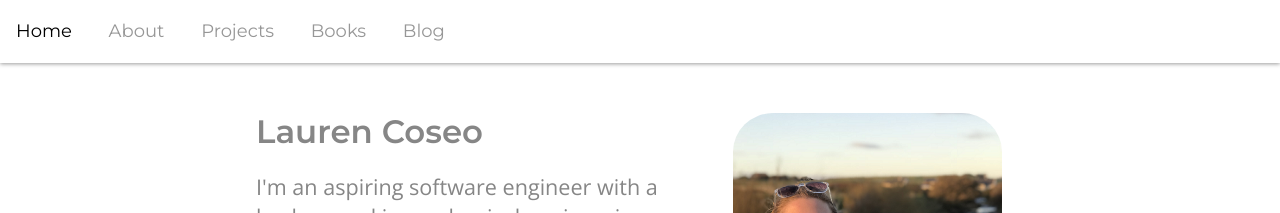
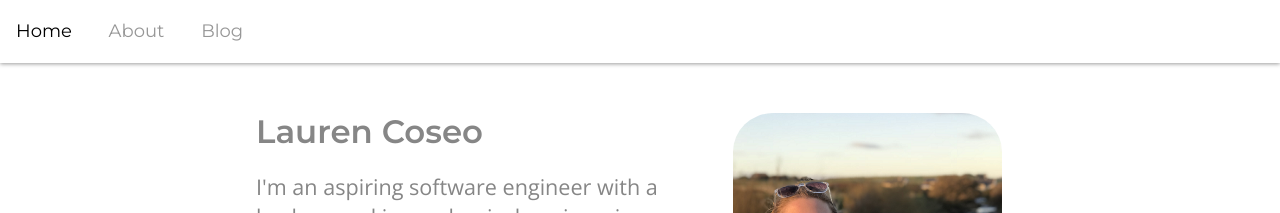
Before and after one commit to laurencoseo/laurencoseo.github.io, a Jekyll site: the page built from index.html, in a window 1280 px wide. Shown: the top 213 px of the page. Built offline with Jekyll 4.4.1, drawn with Linux system fonts in a browser that asks for light colours; nearby versions of some CDN libraries.

Commit message:
Update header.html

```diff
--- a/_includes/header.html
+++ b/_includes/header.html
@@ -5,8 +5,8 @@
             <div class="topnav" id="myTopnav">
                 <a href="/">Home</a>
                 <a href="/about">About</a>
-                <a href="/projects">Projects</a>
-                <a href="/books/2021">Books</a>
+<!--                 <a href="/projects">Projects</a>
+                <a href="/books/2021">Books</a> -->
                 <a href="https://medium.com/@laurencoseo" target="_blank">Blog</a>
                 <a href="javascript:void(0);" class="icon" onclick="openNav()">
                   <i class="fa fa-bars"></i></a>
@@ -18,9 +18,9 @@
                 <div class="overlay-content">
                     <a href="/">Home</a>
                     <a href="/about">About</a>
-                    <a href="/life">Life</a>
+<!--                     <a href="/life">Life</a>
                     <a href="/projects">Projects</a>
-                    <a href="/books/2021">Books</a>
+                    <a href="/books/2021">Books</a> -->
                     <!-- a href="#blog">Blog</a> -->
                 </div>   <!-- /.topnav-->
             </div>  <!-- /.overlay-->
```
